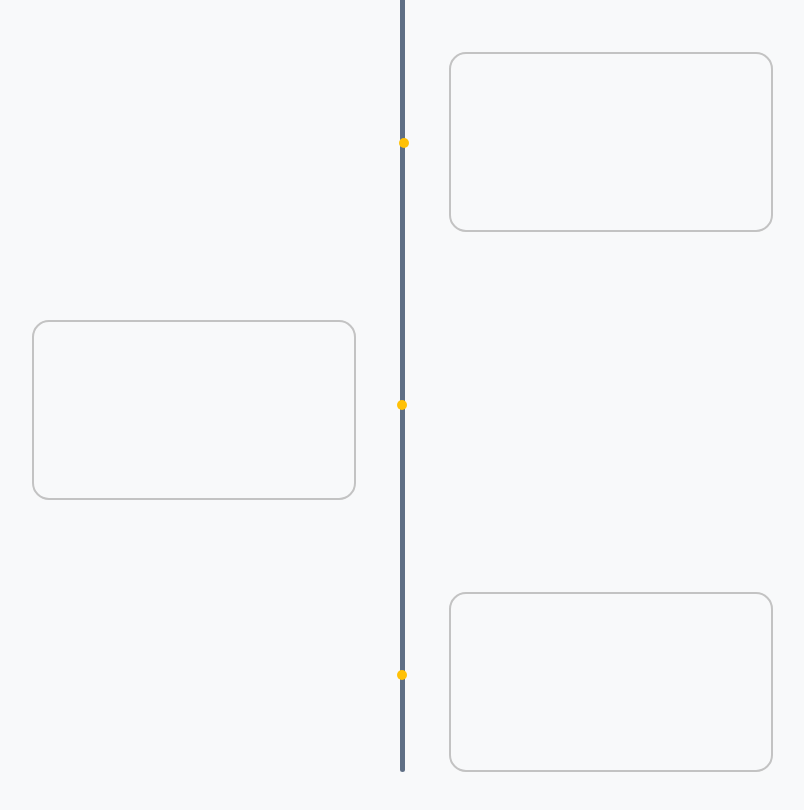
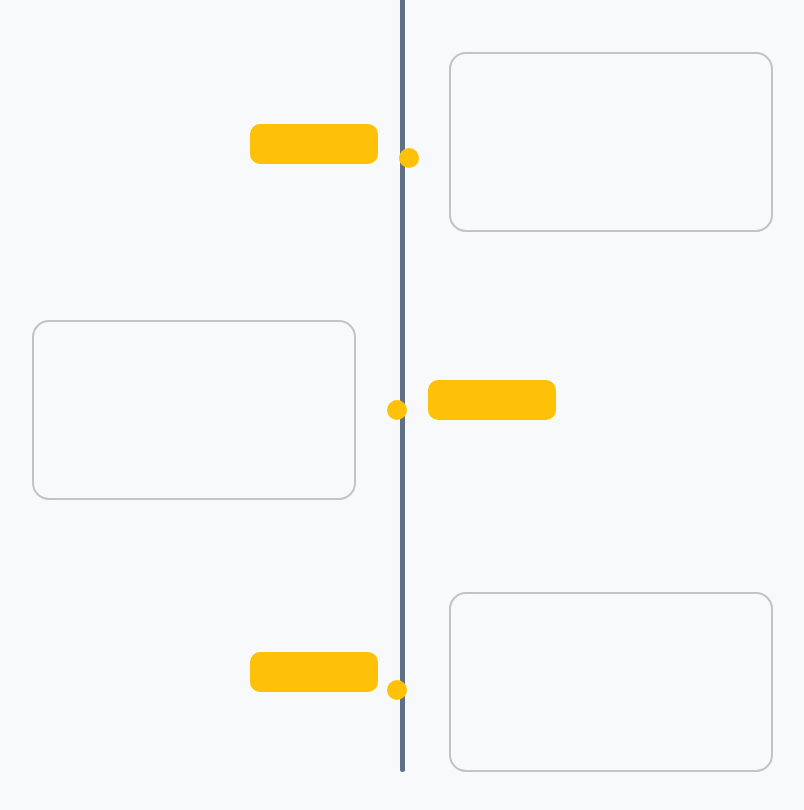
Before and after one commit to RidmiRangana0929/My_Portfolio_V2, a React (Create React App) app: page / in a window 1280 px wide. Shown: the part 2140-2950 px from the top of the page, without its empty margins (339-1143 px from the left). Built offline with nearby package versions, Linux system fonts and the light colour scheme.

Commit message:
updated resume detail boxes

```diff
--- a/src/MainPage/MainPage.js
+++ b/src/MainPage/MainPage.js
@@ -139,6 +139,15 @@ export const MainPage = () => {
 
             <div id='mainLine'></div>
 
+            <div className='timeContainer' id='timeContainer1'>
+                <div className='time'></div>
+                <div className='time'></div>
+            </div>
+            <div className='timeContainer' id='timeContainer2'>
+                <div className='time'></div>
+                <div className='time'></div>
+            </div>
+
             <div className='circleContainer' id='circleContainer1'>
                 <div className='circle'></div>
                 <div className='circle'></div>
--- a/src/MainPage/Style.css
+++ b/src/MainPage/Style.css
@@ -352,12 +352,6 @@
     display: grid;
     gap: 32.5vh;
 }
-.circle{
-    width: 10px;
-    height: 10px;
-    border-radius: 100%;
-    background-color: #FFC107;
-}
 #circleContainer1{
     left: 40.62vw;
     top: 51vh;
@@ -365,6 +359,31 @@
 #circleContainer2{
     right: 40.62vw;
     top: 117.5vh;
+}
+.circle{
+    width: 20px;
+    height: 20px;
+    border-radius: 100%;
+    background-color: #FFC107;
+}
+.timeContainer{
+    position: absolute;
+    display: grid;
+    gap: 61vh;
+}
+#timeContainer1{
+    left: 29vw;
+    top: 83vh;
+}
+#timeContainer2{
+    right: 29vw;
+    top: 49vh;
+}
+.time{
+    width: 10vw;
+    height: 5vh;
+    background-color: #FFC107;
+    border-radius: 10px;
 }
 
 
```
